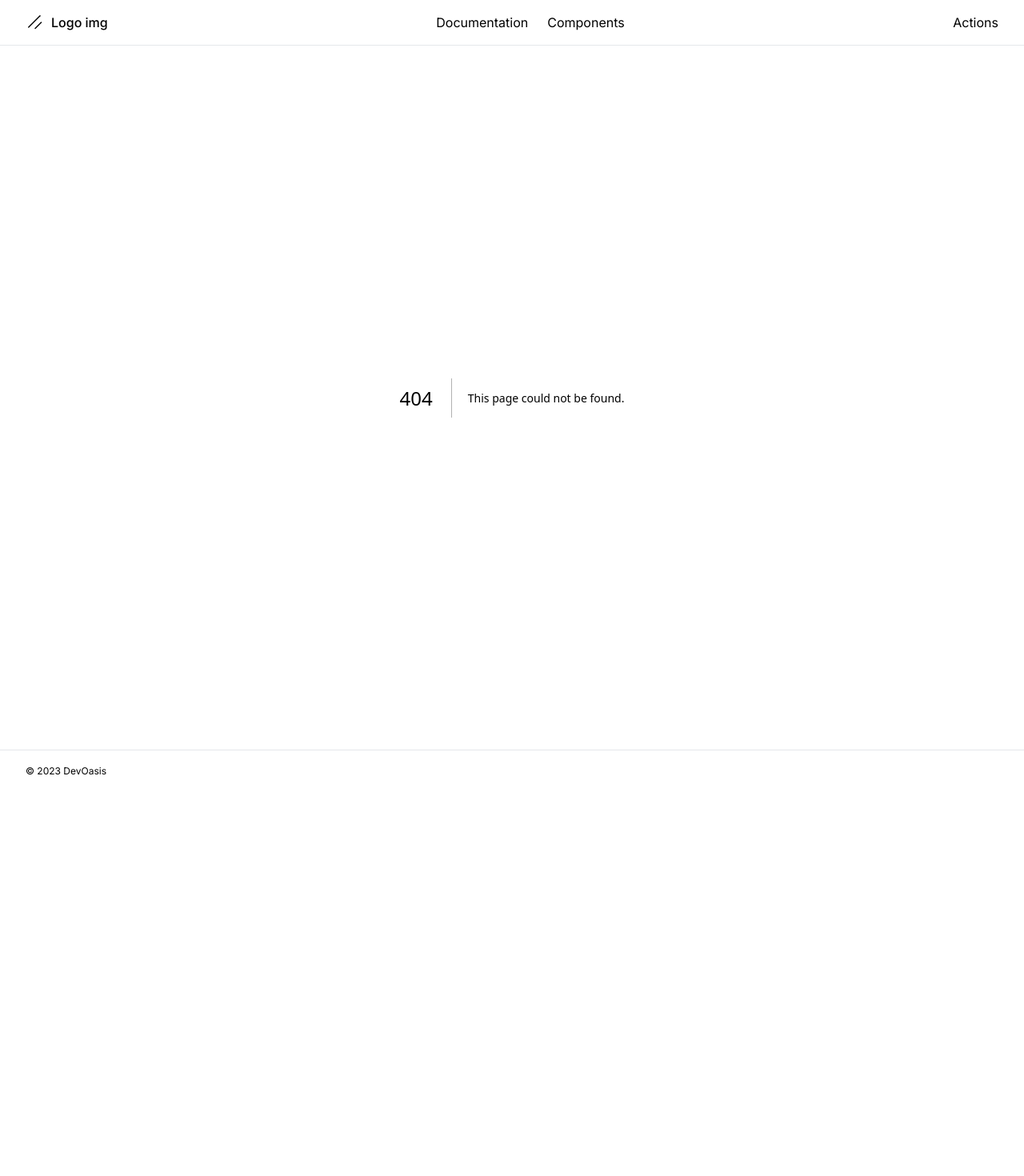
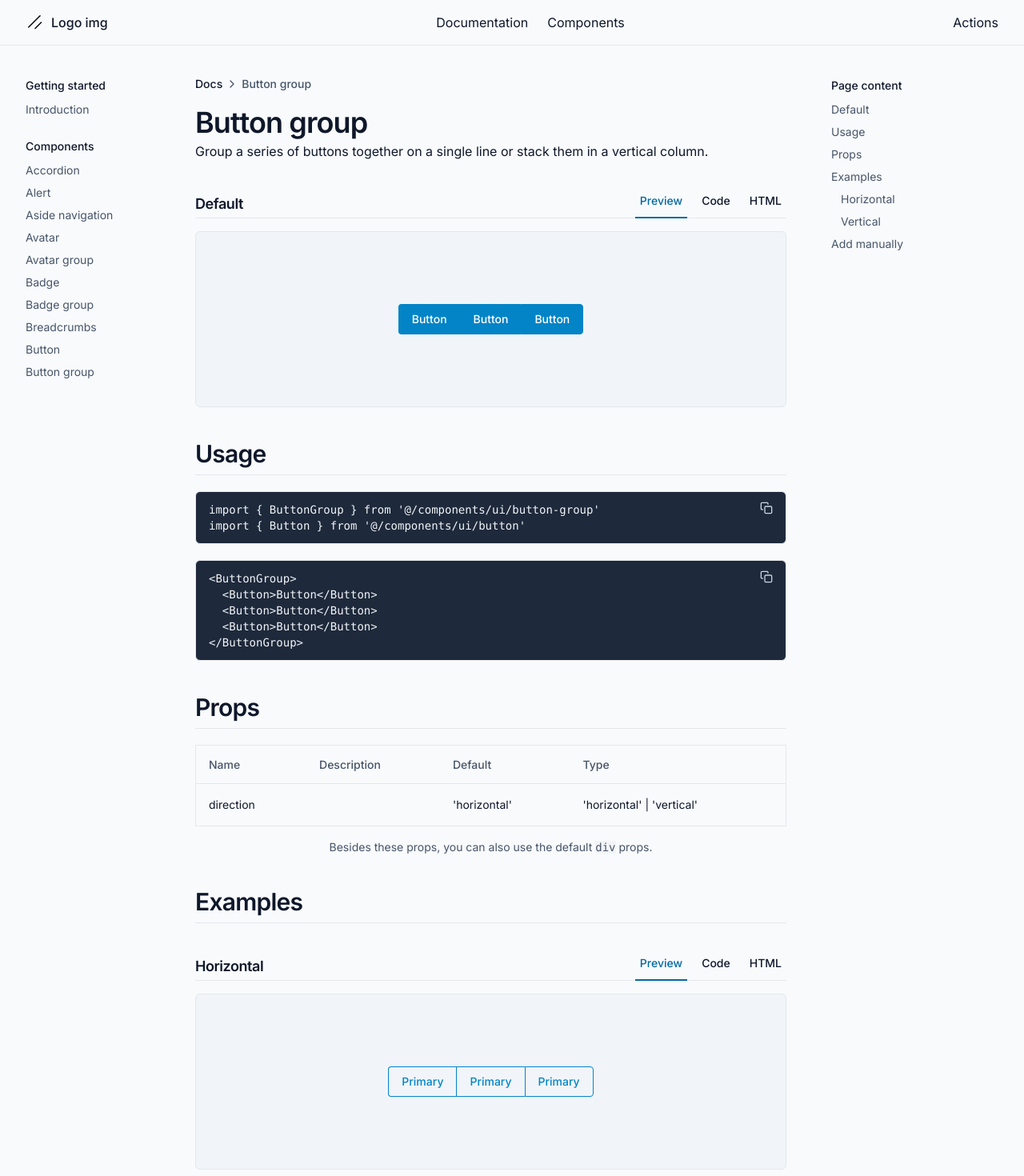
Before and after one commit to MidoDomy/SpacelessUI, a Next.js app: page /docs/components/button-group in a window 1280 px wide. Before the commit this address had no page. Shown: the top 1470 px of the page at 80% size. Before the commit the page ends 986 px from the top, so only its background shows below. Built offline with nearby package versions, Linux system fonts and the light colour scheme.

Commit message:
Button-group page

```diff
--- /dev/null
+++ b/app/docs/components/button-group/page.tsx
@@ -0,0 +1,242 @@
+import React from 'react'
+
+import {
+  AsideNavigation,
+  AsideNavigationGroup,
+  AsideNavigationSubGroup,
+  AsideNavigationGroupTitle,
+  AsideNavigationLink,
+} from '@/components/ui/aside-navigation'
+import {
+  TypographyH1,
+  TypographyH2,
+  TypographyP,
+} from '@/components/ui/typography'
+import { Button } from '@/components/ui/button'
+import { ButtonGroup } from '@/components/ui/button-group'
+import { Code } from '@/components/ui/code'
+import {
+  Breadcrumbs,
+  BreadcrumbsDivider,
+  BreadcrumbsItem,
+} from '@/components/ui/breadcrumbs'
+import {
+  Table,
+  TableBody,
+  TableCaption,
+  TableCell,
+  TableHead,
+  TableHeader,
+  TableRow,
+} from '@/components/ui/table'
+
+import ComponentPreview from '@/components/partials/component-preview'
+
+export default function ButtonGroupPage() {
+  return (
+    <>
+      {/* Page main content */}
+      <div className="col-span-9 space-y-10">
+        {/* Page intro info */}
+        <div>
+          <Breadcrumbs className="mb-5">
+            <BreadcrumbsItem>Docs</BreadcrumbsItem>
+            <BreadcrumbsDivider />
+            <BreadcrumbsItem>Button group</BreadcrumbsItem>
+          </Breadcrumbs>
+
+          <TypographyH1 className="mb-1">Button group</TypographyH1>
+          <TypographyP>
+            Group a series of buttons together on a single line or stack them in
+            a vertical column.
+          </TypographyP>
+        </div>
+
+        {/* Default section */}
+        <section id="default">
+          <ComponentPreview
+            title="Default"
+            preview={
+              <ButtonGroup>
+                <Button>Button</Button>
+                <Button>Button</Button>
+                <Button>Button</Button>
+              </ButtonGroup>
+            }
+            code={`import { ButtonGroup } from '@/components/ui/button-group'
+import { Button } from '@/components/ui/button'
+
+export default function ButtonGroupDefault() {
+  return (
+    <ButtonGroup>
+      <Button>Button</Button>
+      <Button>Button</Button>
+      <Button>Button</Button>
+    </ButtonGroup>
+  )
+}`}
+          />
+        </section>
+
+        {/* Usage section */}
+        <section id="usage" className="space-y-5">
+          <TypographyH2 className="pb-2 border-b">Usage</TypographyH2>
+
+          <Code>
+            {`import { ButtonGroup } from '@/components/ui/button-group'
+import { Button } from '@/components/ui/button'`}
+          </Code>
+          <Code>
+            {`<ButtonGroup>
+  <Button>Button</Button>
+  <Button>Button</Button>
+  <Button>Button</Button>
+</ButtonGroup>`}
+          </Code>
+        </section>
+
+        {/* Props section */}
+        <section id="props" className="space-y-5">
+          <TypographyH2 className="pb-2 border-b">Props</TypographyH2>
+
+          <Table>
+            <TableCaption>
+              Besides these props, you can also use the default <code>div</code>{' '}
+              props.
+            </TableCaption>
+            <TableHeader>
+              <TableRow>
+                <TableHead>Name</TableHead>
+                <TableHead>Description</TableHead>
+                <TableHead>Default</TableHead>
+                <TableHead>Type</TableHead>
+              </TableRow>
+            </TableHeader>
+            <TableBody>
+              <TableRow>
+                <TableCell>direction</TableCell>
+                <TableCell></TableCell>
+                <TableCell>'horizontal'</TableCell>
+                <TableCell>'horizontal' | 'vertical'</TableCell>
+              </TableRow>
+            </TableBody>
+          </Table>
+        </section>
+
+        {/* Examples */}
+        <section id="examples">
+          <TypographyH2 className="pb-2 border-b">Examples</TypographyH2>
+        </section>
+
+        {/* Horizontal section */}
+        <section id="horizontal">
+          <ComponentPreview
+            title="Horizontal"
+            preview={
+              <ButtonGroup direction="horizontal">
+                <Button variant="outline">Primary</Button>
+                <Button variant="outline">Primary</Button>
+                <Button variant="outline">Primary</Button>
+              </ButtonGroup>
+            }
+            code={`<ButtonGroup direction='horizontal'>
+  <Button variant='outline'>Primary</Button>
+  <Button variant='outline'>Primary</Button>
+  <Button variant='outline'>Primary</Button>
+</ButtonGroup>`}
+          />
+        </section>
+
+        {/* Vertical section */}
+        <section id="vertical">
+          <ComponentPreview
+            title="Vertical"
+            preview={
+              <ButtonGroup direction="vertical">
+                <Button variant="outline">Primary</Button>
+                <Button variant="outline">Primary</Button>
+                <Button variant="outline">Primary</Button>
+              </ButtonGroup>
+            }
+            code={`<ButtonGroup direction='vertical'>
+  <Button variant='outline'>Primary</Button>
+  <Button variant='outline'>Primary</Button>
+  <Button variant='outline'>Primary</Button>
+</ButtonGroup>`}
+          />
+        </section>
+
+        {/* Manualy */}
+        <section id="manually" className="space-y-4">
+          <TypographyH2 className="pb-2 border-b">Add manually</TypographyH2>
+          <TypographyP>
+            You can use this component in your other projects. Just copy paste!
+          </TypographyP>
+
+          <Code>
+            {`import * as React from 'react'
+import { cva, type VariantProps } from 'class-variance-authority'
+
+import { cn } from '@/lib/utils'
+
+const buttonGroupVariants = cva('flex', {
+  variants: {
+    direction: {
+      horizontal:
+        'flex-row [&>*:not(:first-child)]:rounded-l-none [&>*:not(:last-child)]:rounded-r-none [&>*:not(:last-child)]:border-r-0',
+      vertical:
+        'flex-col [&>*:not(:first-child)]:rounded-t-none [&>*:not(:last-child)]:rounded-b-none [&>*:not(:last-child)]:border-b-0',
+    },
+  },
+  defaultVariants: {
+    direction: 'horizontal',
+  },
+})
+
+interface ButtonGroupProps
+  extends React.HTMLAttributes<HTMLDivElement>,
+    VariantProps<typeof buttonGroupVariants> {}
+
+const ButtonGroup: React.FC<ButtonGroupProps> = ({
+  className,
+  direction,
+  ...props
+}) => (
+  <div
+    className={cn(buttonGroupVariants({ direction }), className)}
+    {...props}
+  />
+)
+
+export { ButtonGroup }`}
+          </Code>
+        </section>
+      </div>
+
+      {/* Page content aside links */}
+      <div className="col-span-3">
+        <AsideNavigation className="sticky top-4">
+          <AsideNavigationGroup>
+            <AsideNavigationGroupTitle>Page content</AsideNavigationGroupTitle>
+
+            <AsideNavigationLink href="#default">Default</AsideNavigationLink>
+            <AsideNavigationLink href="#usage">Usage</AsideNavigationLink>
+            <AsideNavigationLink href="#props">Props</AsideNavigationLink>
+            <AsideNavigationLink href="#examples">Examples</AsideNavigationLink>
+            <AsideNavigationSubGroup>
+              <AsideNavigationLink href="#horizontal">
+                Horizontal
+              </AsideNavigationLink>
+              <AsideNavigationLink href="#vertical">
+                Vertical
+              </AsideNavigationLink>
+            </AsideNavigationSubGroup>
+            <AsideNavigationLink href="#manually">
+              Add manually
+            </AsideNavigationLink>
+          </AsideNavigationGroup>
+        </AsideNavigation>
+      </div>
+    </>
+  )
+}
```
